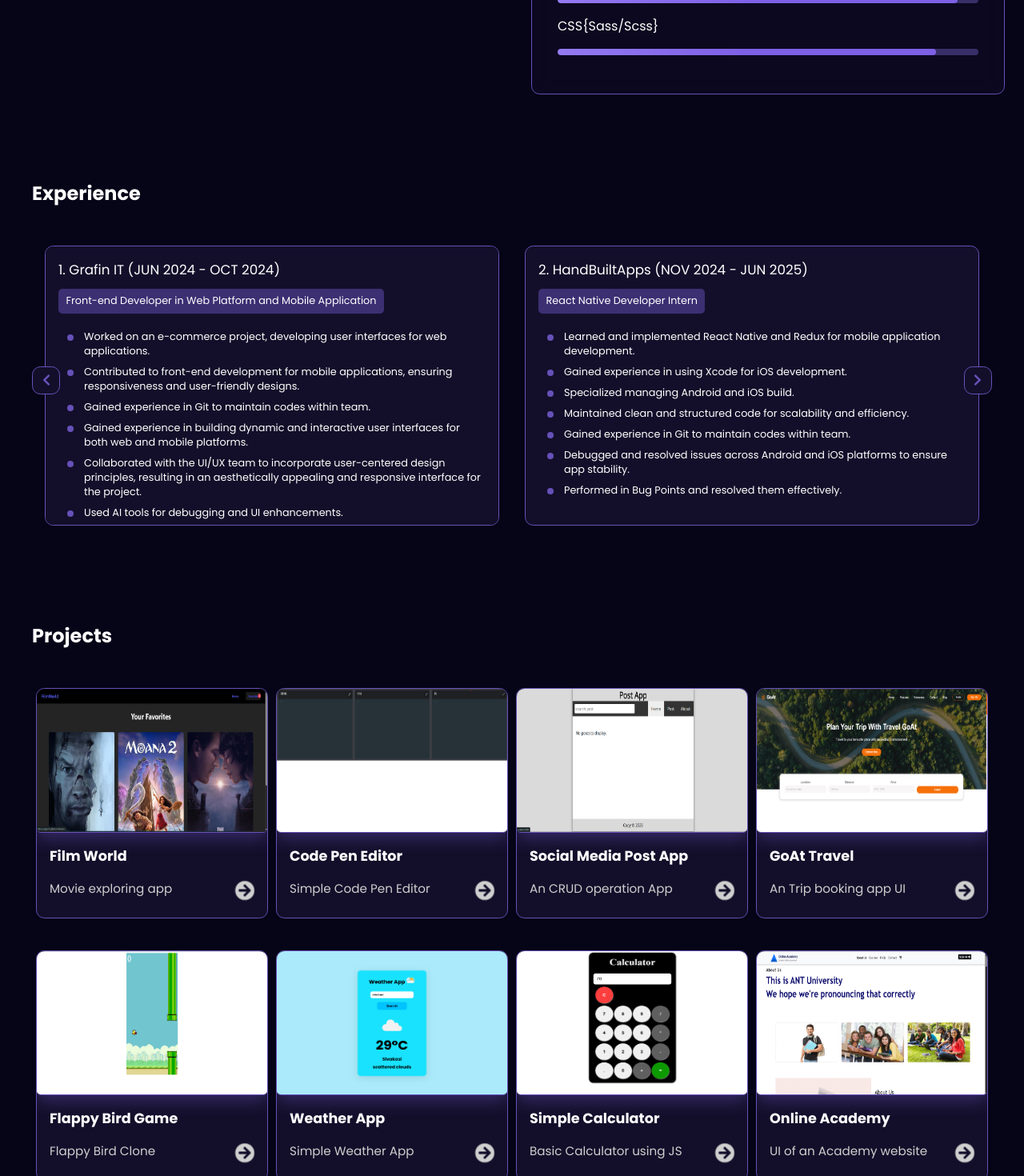
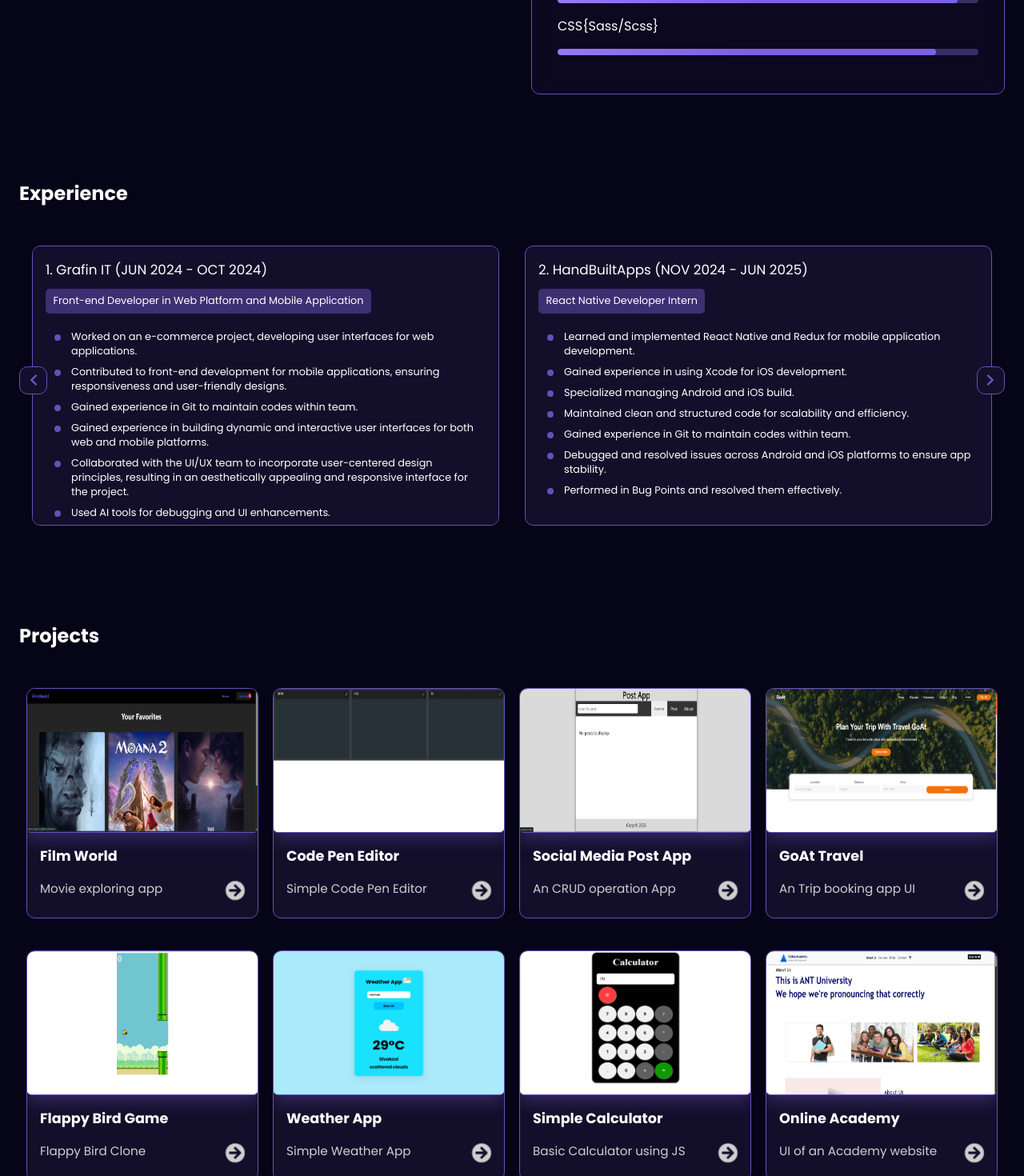
Before and after one commit to Raghul7S/PortfolioApp, a React (Create React App) app: page / in a window 1280 px wide. Shown: the part 1280-2750 px from the top of the page at 80% size. Built offline with nearby package versions, Linux system fonts and the light colour scheme.

Commit message:
Alignment fix

```diff
--- a/src/components/Experience/Experience.css
+++ b/src/components/Experience/Experience.css
@@ -1,5 +1,6 @@
 .experience-container{
-    margin: 1rem;
+    margin-top: 1rem;
+    margin-bottom: 1rem;
     position: relative;
     padding-top: 90px;
     margin-bottom: 2rem;
@@ -8,7 +9,7 @@
 .experience-container h5{
     font-size: 1.5rem;
     font-weight: 600;
-    margin-bottom: 3rem;
+    padding-bottom: 3rem;
 }
 
 .left-arrow,
--- a/src/components/Project/Projects.css
+++ b/src/components/Project/Projects.css
@@ -1,6 +1,7 @@
 .projects-wrapper {
     padding-top: 5.5rem;
-    margin: 1rem;
+    margin-top: 1rem;
+    margin-bottom: 1rem;
 }
 
 .projects-title{
```
